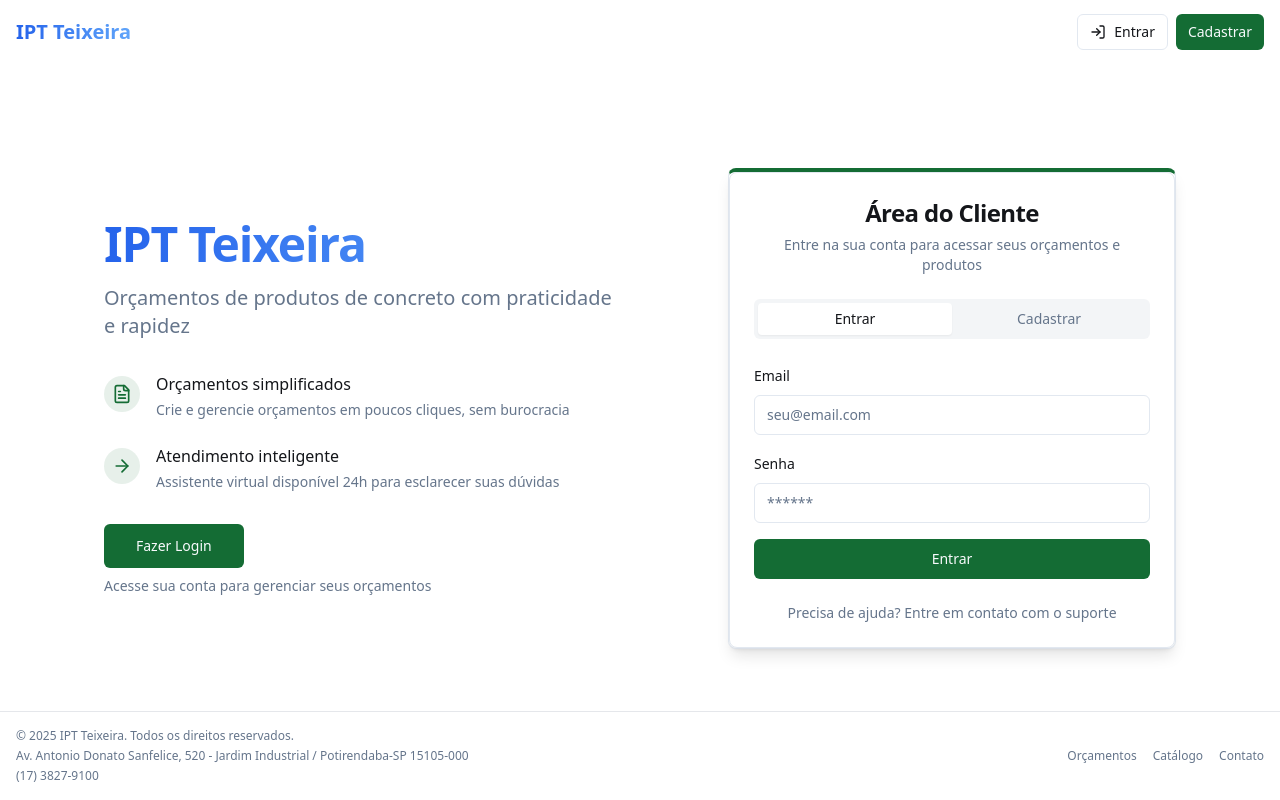
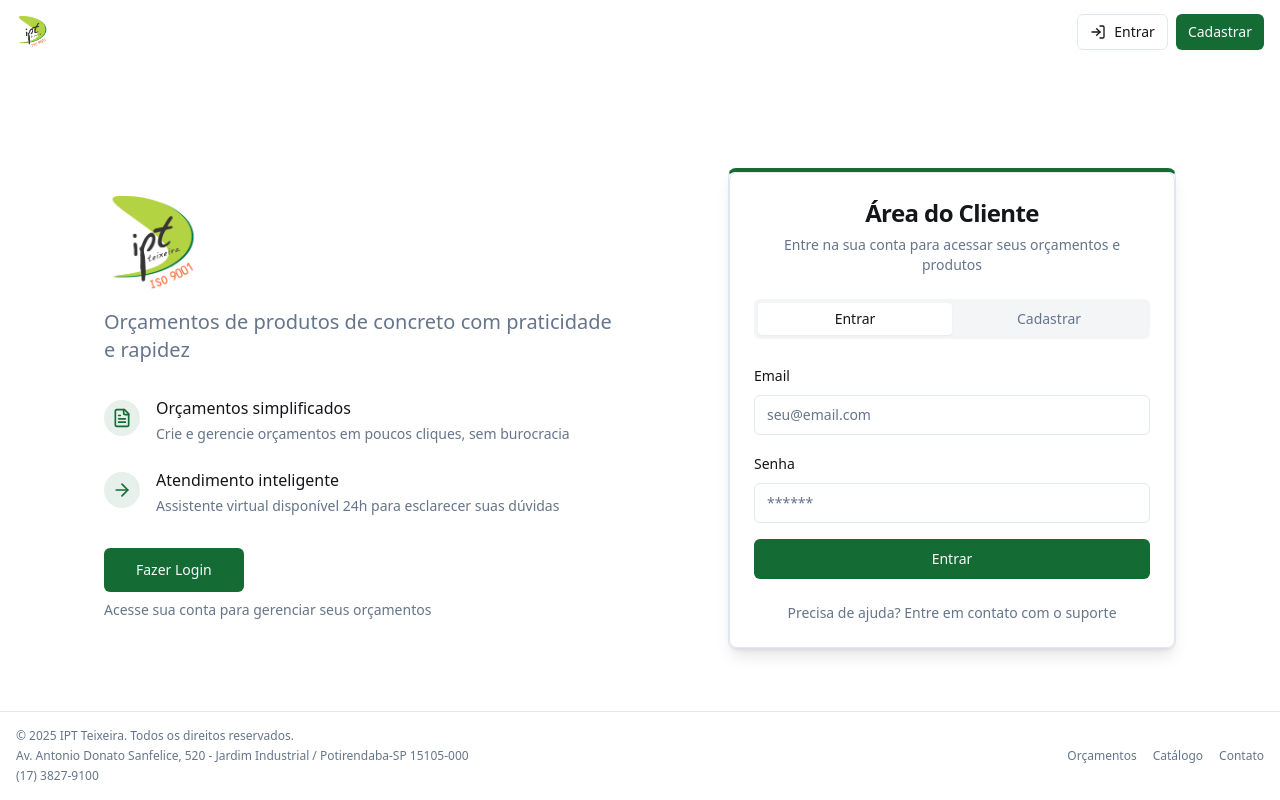
Before and after one commit to gabiebia14/concrete-bid-buddy, a React (Vite) app: page / in a window 1280 px wide. Built offline with nearby package versions, Linux system fonts and the light colour scheme.

Commit message:
Update logo image
Update the logo image in the application.

```diff
--- a/src/components/layout/ClientSidebar.tsx
+++ b/src/components/layout/ClientSidebar.tsx
@@ -57,14 +57,21 @@ export function ClientSidebar() {
       <div className="p-4 flex flex-col items-center justify-center border-b border-sidebar-border">
         {!collapsed ? (
           <div className="flex flex-col items-center">
-            <img src="/placeholder.svg" alt="IPT Teixeira" className="h-12 w-12 mb-2" />
+            <img
+              src="/lovable-uploads/c085fb11-fefa-4a52-a477-58422183e2bc.png"
+              alt="IPT Teixeira Logo"
+              className="h-12 w-auto mb-2"
+            />
             <div className="text-center">
-              <div className="font-bold text-base text-white">IPT TEIXEIRA</div>
-              <div className="text-xs text-white/70">150 ANOS</div>
+              <div className="text-xs text-white/70">ISO 9001</div>
             </div>
           </div>
         ) : (
-          <img src="/placeholder.svg" alt="IPT Teixeira" className="h-8 w-8" />
+          <img
+            src="/lovable-uploads/c085fb11-fefa-4a52-a477-58422183e2bc.png"
+            alt="IPT Teixeira Logo"
+            className="h-8 w-auto"
+          />
         )}
         <Button
           variant="ghost"
--- a/src/components/layout/Header.tsx
+++ b/src/components/layout/Header.tsx
@@ -65,9 +65,11 @@ export function Header() {
         <div className="flex h-16 items-center justify-between">
           <div className="flex items-center">
             <Link to="/" className="flex items-center space-x-2">
-              <span className="text-xl font-bold bg-clip-text text-transparent bg-gradient-to-r from-blue-600 to-blue-400">
-                IPT Teixeira
-              </span>
+              <img
+                src="/lovable-uploads/c085fb11-fefa-4a52-a477-58422183e2bc.png"
+                alt="IPT Teixeira Logo"
+                className="h-8"
+              />
             </Link>
           </div>
 
--- a/src/components/layout/ManagerSidebar.tsx
+++ b/src/components/layout/ManagerSidebar.tsx
@@ -11,8 +11,7 @@ import {
   ChevronLeft,
   ChevronRight,
   LogOut,
-  HelpCircle,
-  Home
+  HelpCircle
 } from 'lucide-react';
 
 export function ManagerSidebar() {
@@ -63,14 +62,21 @@ export function ManagerSidebar() {
       <div className="p-4 flex flex-col items-center justify-center border-b border-sidebar-border">
         {!collapsed ? (
           <div className="flex flex-col items-center">
-            <img src="/placeholder.svg" alt="IPT Teixeira" className="h-12 w-12 mb-2" />
+            <img
+              src="/lovable-uploads/c085fb11-fefa-4a52-a477-58422183e2bc.png"
+              alt="IPT Teixeira Logo"
+              className="h-12 w-auto mb-2"
+            />
             <div className="text-center">
-              <div className="font-bold text-base text-white">IPT TEIXEIRA</div>
               <div className="text-xs text-white/70">ADMINISTRAÇÃO</div>
             </div>
           </div>
         ) : (
-          <img src="/placeholder.svg" alt="IPT Teixeira" className="h-8 w-8" />
+          <img
+            src="/lovable-uploads/c085fb11-fefa-4a52-a477-58422183e2bc.png"
+            alt="IPT Teixeira Logo"
+            className="h-8 w-auto"
+          />
         )}
         <Button
           variant="ghost"
--- a/src/pages/Index.tsx
+++ b/src/pages/Index.tsx
@@ -17,9 +17,11 @@ const Index = () => {
       <div className="container mx-auto px-4 min-h-screen flex flex-col lg:flex-row items-center justify-center gap-8 py-12">
         <div className="w-full lg:w-1/2 flex flex-col items-center lg:items-start text-center lg:text-left">
           <div className="mb-8">
-            <h1 className="text-4xl sm:text-5xl font-bold tracking-tight mb-4 bg-clip-text text-transparent bg-gradient-to-r from-blue-600 to-blue-400">
-              IPT Teixeira
-            </h1>
+            <img
+              src="/lovable-uploads/c085fb11-fefa-4a52-a477-58422183e2bc.png"
+              alt="IPT Teixeira Logo"
+              className="h-24 mb-4"
+            />
             <p className="text-xl text-muted-foreground max-w-lg">
               Orçamentos de produtos de concreto com praticidade e rapidez
             </p>
```
Also changed, not shown: public/lovable-uploads/c085fb11-fefa-4a52-a477-58422183e2bc.png (added).
